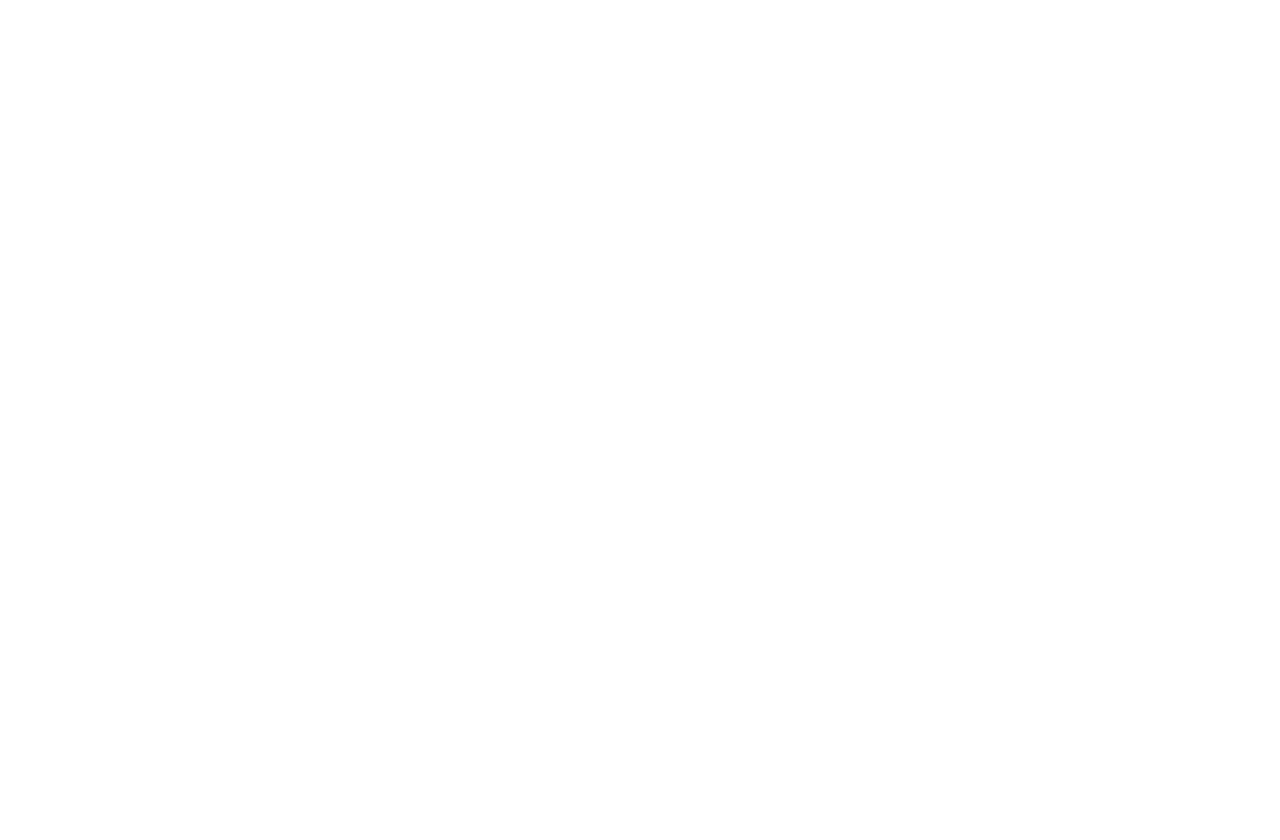
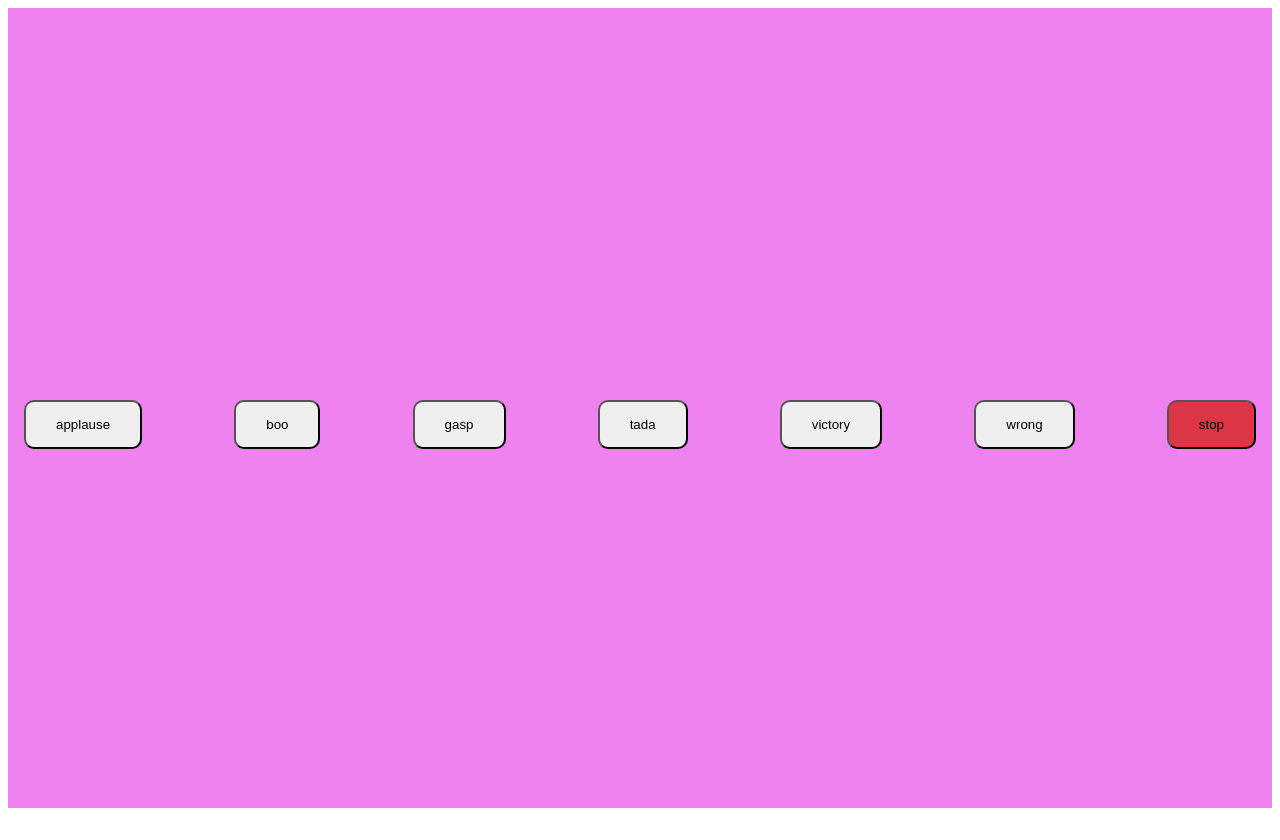
Before and after one commit to acciojob/Soundbar-imranshaikh9930, a website: page main.html in a window 1280 px wide. Before the commit the page ends 800 px from the top, so only its background shows below. Drawn offline with Linux system fonts and the light colour scheme.

Commit message:
created a submission

```diff
--- a/main.html
+++ b/main.html
@@ -8,7 +8,23 @@
 
 <body>
 	<!-- the entire body must be written by student -->
+
+	<section>
+		<div class="container">
+			<button id="buttons" class="btn">applause</button>
+			<button id="buttons" class="btn">boo</button>
+			<button id="buttons" class="btn">gasp</button>
+			<button id="buttons" class="btn">tada</button>
+			<button id="buttons" class="btn">victory</button>
+			<button id="buttons" class="btn">wrong</button>
+			<button id="buttons" class="stop">stop</button>
+
+
+		</div>
+		 <audio id="audio" controls></audio>
+	</section>
     <script type="text/javascript" src="./script.js">
+
 </script>
 
 </body>
--- a/script.js
+++ b/script.js
@@ -1 +1,12 @@
 //your JS code here. If required.
+const audio = document.getElementById('audio');
+
+function playAudio(soundFile) {
+    audio.src = `sounds/${soundFile}`;
+    audio.play();
+}
+
+function stopAudio() {
+    audio.pause();
+    audio.currentTime = 0;
+}
--- a/styles.css
+++ b/styles.css
@@ -1 +1,33 @@
 /*  your css code here. If applicable */
+section{
+	height:100vh;
+	background:violet;
+}
+.container{
+	display:flex;
+	justify-content:space-between;
+	align-items:center;
+	height:100vh;
+	padding:1rem;
+
+
+}
+.container button{
+	padding:15px 30px;
+	border-radius:10px;
+	cursor:pointer;
+}
+.button-container {
+    display: flex;
+    justify-content: space-between;
+    padding: 20px;
+}
+
+
+.stop {
+    background-color: #dc3545;
+}
+
+audio {
+    display: none;
+}
```
